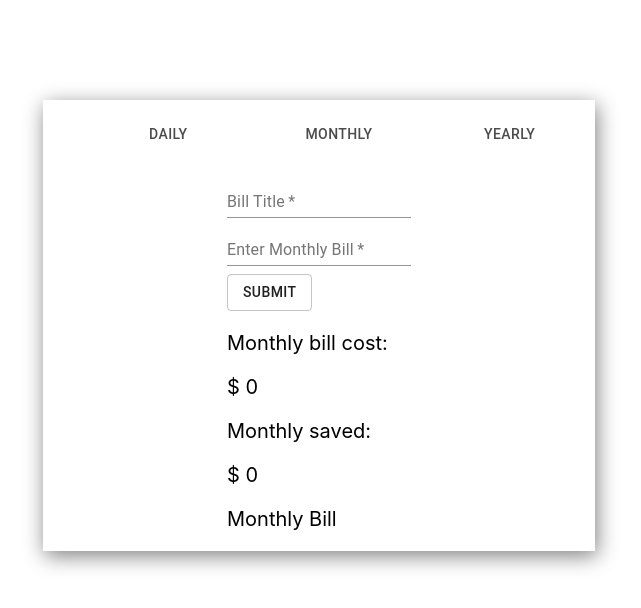
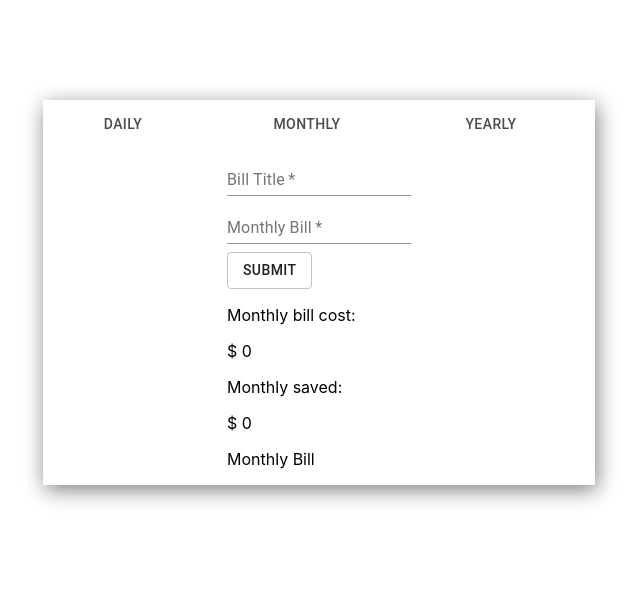
Before and after one commit to hnhon/budgetPlanner, a React (Create React App) app: page / in a window 1280 px wide. Shown: the top 608 px of the page, without its empty margins (321-962 px from the left). Built offline with nearby package versions, Linux system fonts and the light colour scheme.

Commit message:
styling material ui grid spcing issue: horizontal scrolling

```diff
--- a/src/Components/App/App.css
+++ b/src/Components/App/App.css
@@ -2,6 +2,7 @@
     box-shadow: 2px 5px 20px gray;
     height: auto;
     margin-top: 100px;
+    margin-bottom: 100px;
 }
 
 .bills-list li {
--- a/src/Components/App/App.js
+++ b/src/Components/App/App.js
@@ -18,8 +18,8 @@ function App() {
         <SavingsProvider>
           <PeriodicalProvider>
             <Container maxWidth='sm'>
-              <Grid container className='bills-container'>
-                <Grid item xs={12}>
+              <Grid container spacing={16} xs={12} className='bills-container'>
+                <Grid item container xs={12}>
                   <Nav />
                 </Grid>
                 <Grid item container xs={12}>
--- a/src/Components/BillSummary/BillSummary.js
+++ b/src/Components/BillSummary/BillSummary.js
@@ -15,10 +15,10 @@ function BillSummary() {
             <Grid item xs={4}></Grid>
             <Grid item xs={4}>
                 <div className='bills-total-cost'>
-                    <p style={{fontSize: '1.25rem'}}>{periodical} bill cost: </p>
-                    <p style={{fontSize: '1.25rem'}}> $ {periodical === 'Monthly' ? costs.monthlyCosts : (periodical === 'Yearly' ? costs.yearlyCosts : costs.dailyCosts)} </p>
-                    <p style={{fontSize: '1.25rem'}}>{periodical} saved:</p>
-                    <p style={{fontSize: '1.25rem'}}> $ {periodical === 'Monthly' ? savings.monthlySavings : (periodical === 'Yearly' ? savings.yearlySavings : savings.dailySavings)}</p>
+                    <p>{periodical} bill cost: </p>
+                    <p> $ {periodical === 'Monthly' ? costs.monthlyCosts : (periodical === 'Yearly' ? costs.yearlyCosts : costs.dailyCosts)} </p>
+                    <p>{periodical} saved:</p>
+                    <p> $ {periodical === 'Monthly' ? savings.monthlySavings : (periodical === 'Yearly' ? savings.yearlySavings : savings.dailySavings)}</p>
                 </div>
             </Grid>
             <Grid item xs={4}></Grid>
--- a/src/Components/BillsList/BillsList.js
+++ b/src/Components/BillsList/BillsList.js
@@ -33,8 +33,8 @@ function BillsList() {
             <Grid item xs={4}></Grid>
             <Grid item xs={4}>
                 <div className='bills-list'>
-                    <div style={{fontSize: '1.25rem'}}>Monthly Bill</div>
-                    <ul style={{padding: '0', fontSize: '1.25rem'}}>
+                    <div>Monthly Bill</div>
+                    <ul style={{padding: '0'}}>
                         {billsList.map(bill => {
                             return (
                                 <li className='bill' key={bill.id}>
--- a/src/Components/Form/Form.js
+++ b/src/Components/Form/Form.js
@@ -34,7 +34,7 @@ function Form() {
       <Grid item xs={4}>
         <form className='add-bill-form-control' onSubmit={(e) => { addBill(e); updateCosts(parseFloat(billAmount)) }}>
           <TextField type='text' label='Bill Title' onChange={(e) => setBillTitle(e.target.value)} onKeyPress={(e) => { e.key === 'Enter' && e.preventDefault(); }} value={billTitle} required ></TextField>
-          <TextField type='number' label='Enter Monthly Bill' onChange={(e) => setBillAmount(e.target.value)} onKeyPress={(e) => { e.key === 'Enter' && e.preventDefault(); }} value={billAmount} required ></TextField>
+          <TextField type='number' label='Monthly Bill' onChange={(e) => setBillAmount(e.target.value)} onKeyPress={(e) => { e.key === 'Enter' && e.preventDefault(); }} value={billAmount} required ></TextField>
           <Box mt={1}>
             <Button type='submit' variant='outlined'>Submit</Button>
           </Box>
--- a/src/Components/Nav/Nav.css
+++ /dev/null
@@ -1,12 +0,0 @@
-.filter-nav {
-    padding-top: 10px;
-    padding-bottom: 10px;
-    height:50px;
-}
-
-.filter-nav ul {
-    margin-top: 0;
-    display: flex;
-    justify-content: space-around;
-    align-items: center;
-}
--- a/src/Components/Nav/Nav.js
+++ b/src/Components/Nav/Nav.js
@@ -1,20 +1,23 @@
 import React, { useContext } from 'react';
-import { Tab } from '@material-ui/core';
+import { Tab, Grid } from '@material-ui/core';
 import { PeriodicalContext } from '../../contexts/PeriodicalContext';
-import './Nav.css';
 
 function Nav() {
 
     const { setPeriodical } = useContext(PeriodicalContext);
 
     return (
-        <nav className='filter-nav'>
-            <ul>
-                <Tab label='Daily' variant='outlined' color='primary' onClick={() => { setPeriodical('Daily') }} />
-                <Tab label='Monthly' variant='outlined' color='primary' onClick={() => { setPeriodical('Monthly') }} />
-                <Tab label='Yearly' variant='outlined' color='primary' onClick={() => { setPeriodical('Yearly') }} />
-            </ul>
-        </nav>
+        <>
+            <Grid item xs={4}>
+                <Tab style={{padding: '0'}} label='Daily' variant='outlined' color='primary' onClick={() => { setPeriodical('Daily') }} />
+            </Grid>
+            <Grid item xs={4}>
+                <Tab style={{padding: '0'}} label='Monthly' variant='outlined' color='primary' onClick={() => { setPeriodical('Monthly') }} />
+            </Grid>
+            <Grid item xs={4}>
+                <Tab style={{padding: '0'}} label='Yearly' variant='outlined' color='primary' onClick={() => { setPeriodical('Yearly') }} />
+            </Grid>
+        </>
     )
 }
 
```
